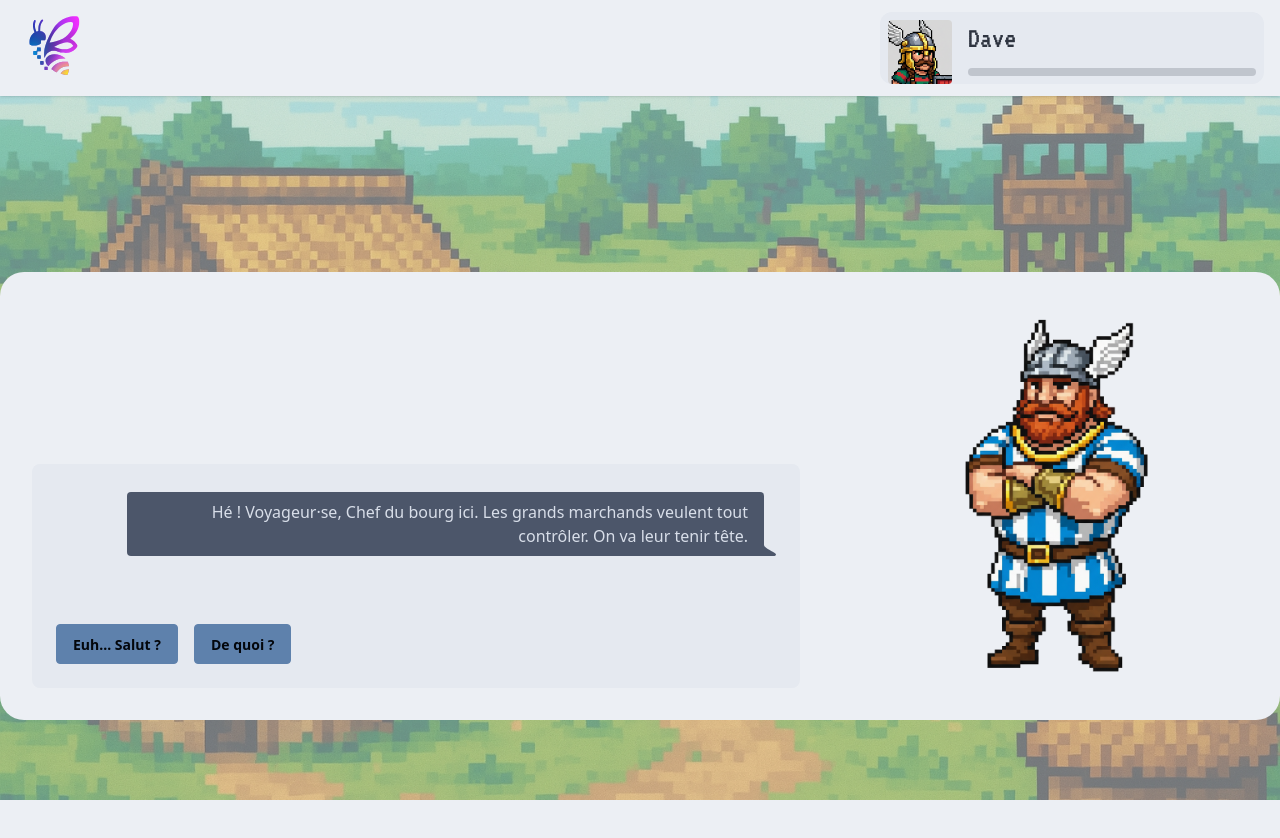
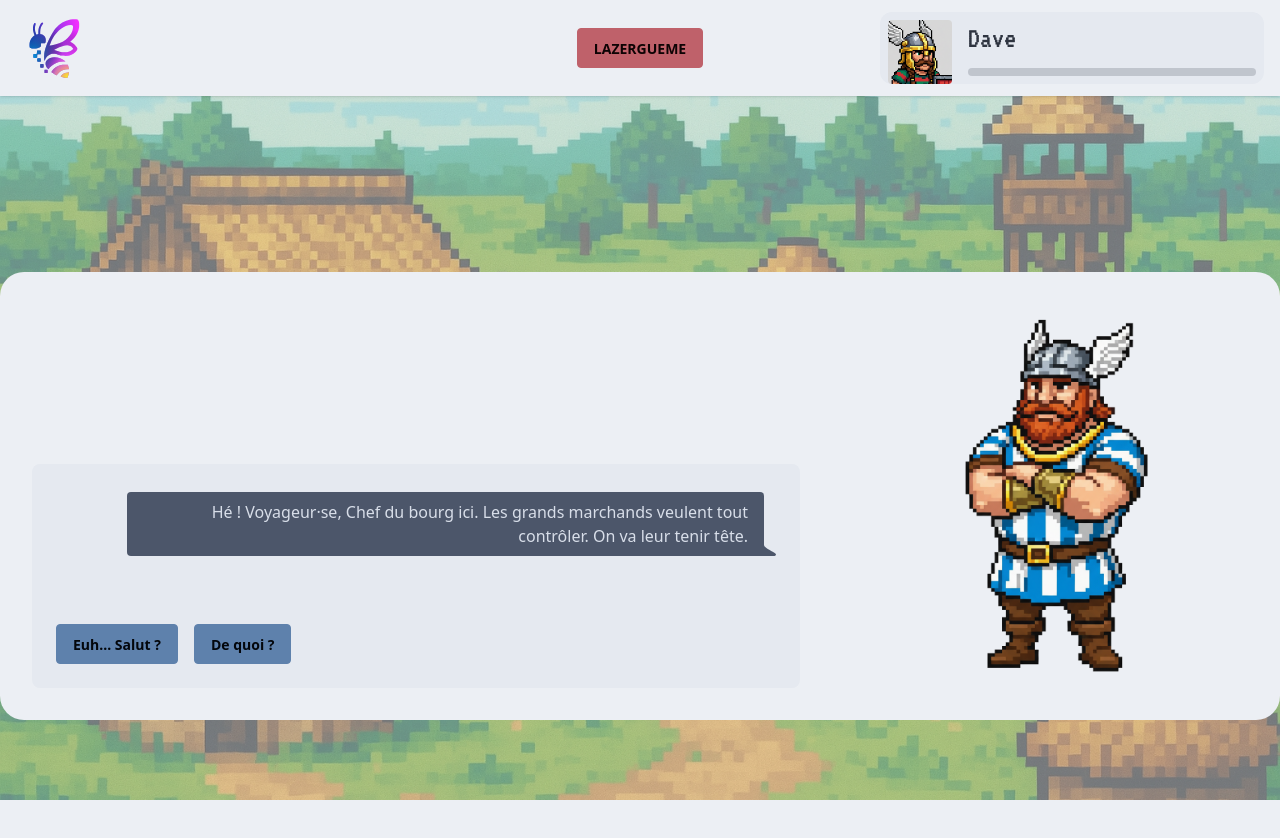
Before and after one commit to Caesarovich/NuitDeLinfo2025, a React (Vite) app: page / in a window 1280 px wide. Shown: the top 838 px of the page. Built offline with nearby package versions, Linux system fonts and the light colour scheme.

Commit message:
Add lazer mode

```diff
--- a/bun-env.d.ts
+++ b/bun-env.d.ts
@@ -16,6 +16,14 @@ declare module "*.png" {
 	export = path;
 }
 
+declare module "*.mp3" {
+	/**
+	 * A path to the SVG file
+	 */
+	const path: `${string}.mp3`;
+	export = path;
+}
+
 declare module "*.module.css" {
 	/**
 	 * A record of class names to their corresponding CSS module classes
--- a/src/App.tsx
+++ b/src/App.tsx
@@ -1,12 +1,65 @@
 import "./index.css";
+import { useEffect, useState } from "react";
+import laserSound from "@/assets/laser.mp3";
 import Navbar from "./components/navbar";
 import { CharacterProvider } from "./contexts/village-context";
 import Index from "./pages/Index";
 
 export function App() {
+	const [laserMode, setLaserMode] = useState(false);
+	const [laserScore, setLaserScore] = useState(0);
+
+	// LAZERGUEME
+
+	useEffect(() => {
+		const pointerSprite = document.getElementById("pointerSprite");
+
+		const onMouseMove = (event: MouseEvent) => {
+			if (!pointerSprite) return;
+			pointerSprite.style.left = `${event.pageX - 20}px`;
+			pointerSprite.style.top = `${event.pageY - 20}px`;
+		};
+
+		if (pointerSprite) {
+			if (laserMode) {
+				pointerSprite.style.display = "block";
+
+				document.addEventListener("mousemove", onMouseMove);
+			} else {
+				pointerSprite.style.display = "hidden";
+			}
+		}
+
+		const audio = new Audio(laserSound);
+
+		const onClick = (event: PointerEvent) => {
+			event.preventDefault();
+			const node = event.target as HTMLElement | null;
+			if (!(node instanceof HTMLElement)) return;
+
+			const randomElement =
+				node.classList[Math.floor(Math.random() * node.classList.length)];
+
+			if (!randomElement) return;
+			node.classList.remove(randomElement);
+
+			setLaserScore(laserScore + randomElement.length * 10);
+
+			audio.play().catch((error) => {
+				console.error("Error playing audio:", error);
+			});
+		};
+		if (laserMode) document.addEventListener("click", onClick);
+
+		return () => {
+			document.removeEventListener("click", onClick);
+			document.removeEventListener("mousemove", onMouseMove);
+		};
+	}, [laserMode, laserScore]);
+
 	return (
 		<CharacterProvider>
-			<Navbar />
+			<Navbar setLaserMode={setLaserMode} laserMode={laserMode} />
 			<div className="min-h-screen flex flex-col justify-center items-center">
 				<div className="max-w-7xl p-8 text-center relative z-10 bg-base-100 rounded-3xl">
 					<Index />
--- a/src/components/navbar.tsx
+++ b/src/components/navbar.tsx
@@ -1,16 +1,36 @@
 import logo from "../assets/LogoNIRD.svg";
 import PlayerCard from "./player-card";
 
-export default function Navbar() {
+export type NavbarProps = {
+	laserMode: boolean;
+	setLaserMode: (mode: boolean) => void;
+};
+
+export default function Navbar(props: NavbarProps) {
 	return (
 		<nav className="navbar h-24 bg-base-100 shadow-sm px-4">
-			<div className="flex-none">
+			<div className="navbar-start">
 				<div className="tooltip tooltip-right" data-tip="NIRD Logo">
 					<img alt="NIRD Logo" className="size-18" src={logo} />
 				</div>
 			</div>
-			<div className="flex-1"></div>
-			<div className="flex-none">
+			<div className="navbar-center">
+				<button
+					type="button"
+					disabled={props.laserMode}
+					className="btn btn-error"
+					onClick={() => {
+						if (
+							confirm("Voulez-vous activer le mode Lazer et tout détruire ?")
+						) {
+							props.setLaserMode(true);
+						}
+					}}
+				>
+					LAZERGUEME
+				</button>
+			</div>
+			<div className="navbar-end">
 				<PlayerCard />
 			</div>
 		</nav>
--- a/src/index.css
+++ b/src/index.css
@@ -54,3 +54,14 @@ body::before {
 		animation: none;
 	}
 }
+
+/* LASER */
+
+#pointerSprite {
+	position: absolute;
+	width: 50px;
+	height: 50px;
+	pointer-events: none;
+	display: none;
+	z-index: 999;
+}
--- a/src/index.html
+++ b/src/index.html
@@ -10,5 +10,6 @@
   <body>
     <div id="root"></div>
     <script type="module" src="./frontend.tsx"></script>
+    <img id="pointerSprite" src="assets/crosshair.png" alt="Pointer Sprite">
   </body>
 </html>
```
Also changed, not shown: src/assets/crosshair.png (added), 1 other file (tests, documents, lock files or other folders).
